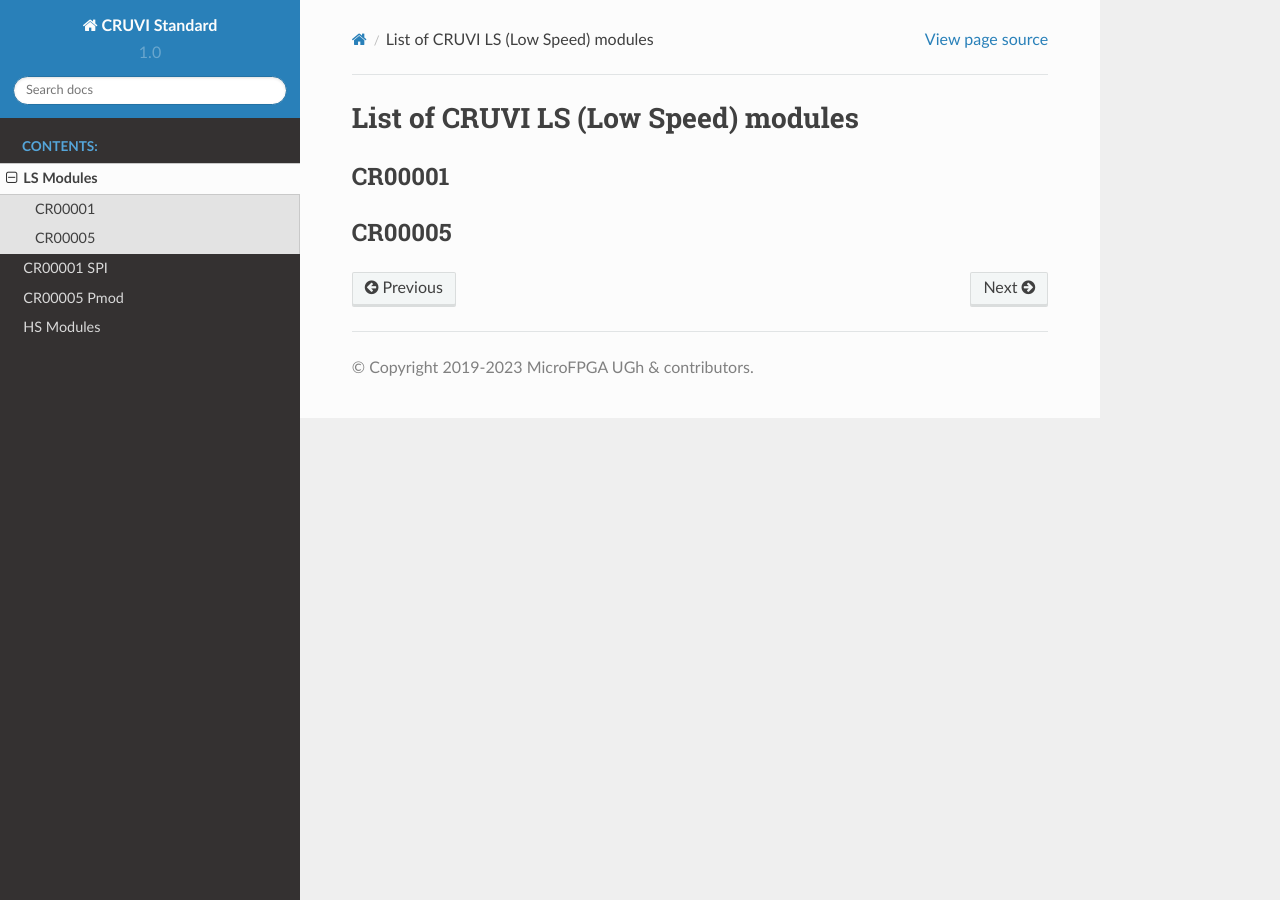
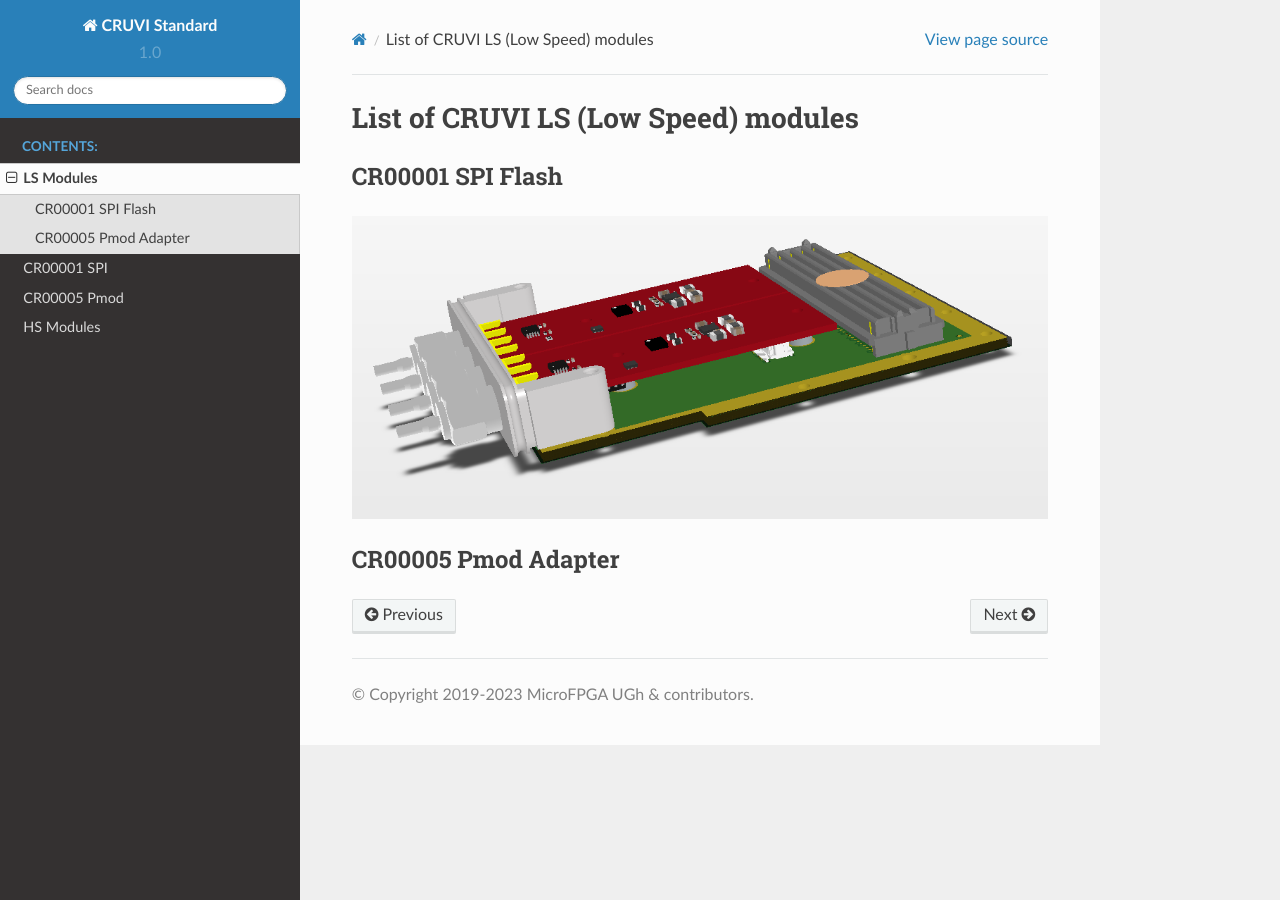
Before and after one commit to micro-FPGA/CRUVI-DOC, a Sphinx documentation site: the page built from docs/LS_Modules.rst, in a window 1280 px wide. Built offline with Sphinx 7.4.7 and the Read the Docs theme 2.0.0, drawn with Linux system fonts in a browser that asks for light colours; pages that are not in the unit, such as notebooks, are missing from menus.

Commit message:
Update LS_Modules.rst

```diff
--- a/docs/LS_Modules.rst
+++ b/docs/LS_Modules.rst
@@ -1,10 +1,10 @@
 List of CRUVI LS (Low Speed) modules
 ====================================
 
-CR00001
--------
+CR00001 SPI Flash
+-----------------
 
+.. image:: CR00061-3D.png
 
-
-CR00005
--------
+CR00005 Pmod Adapter
+--------------------
```
